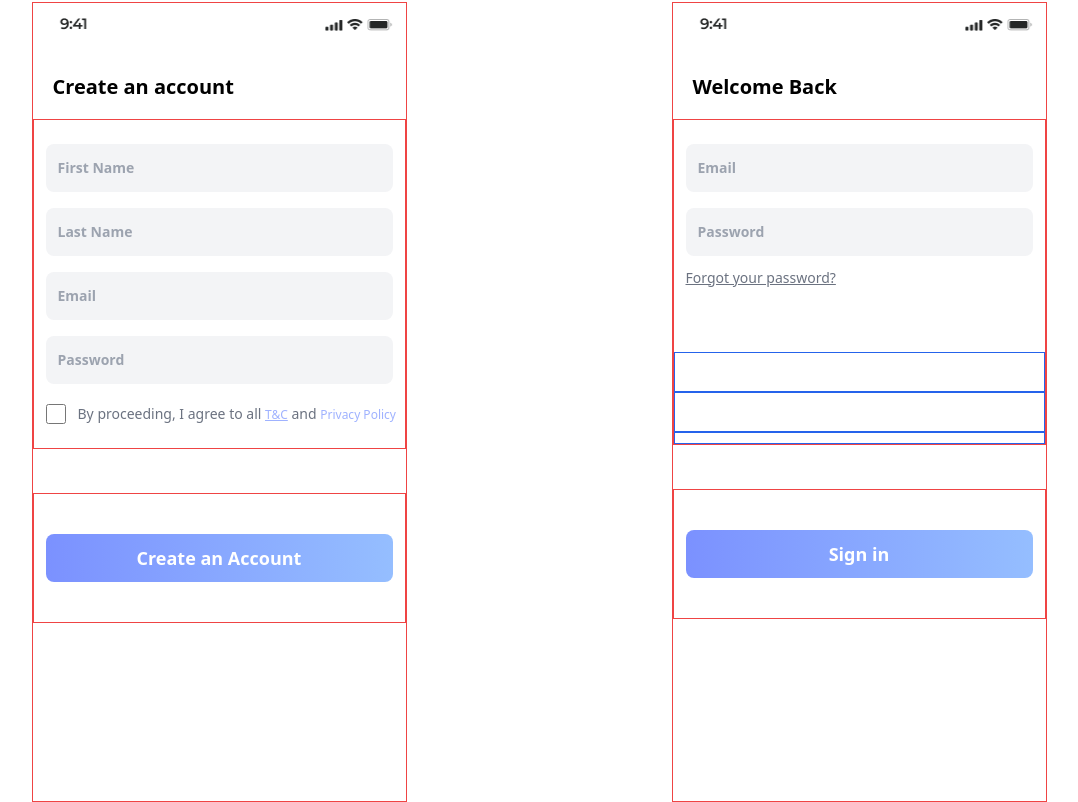
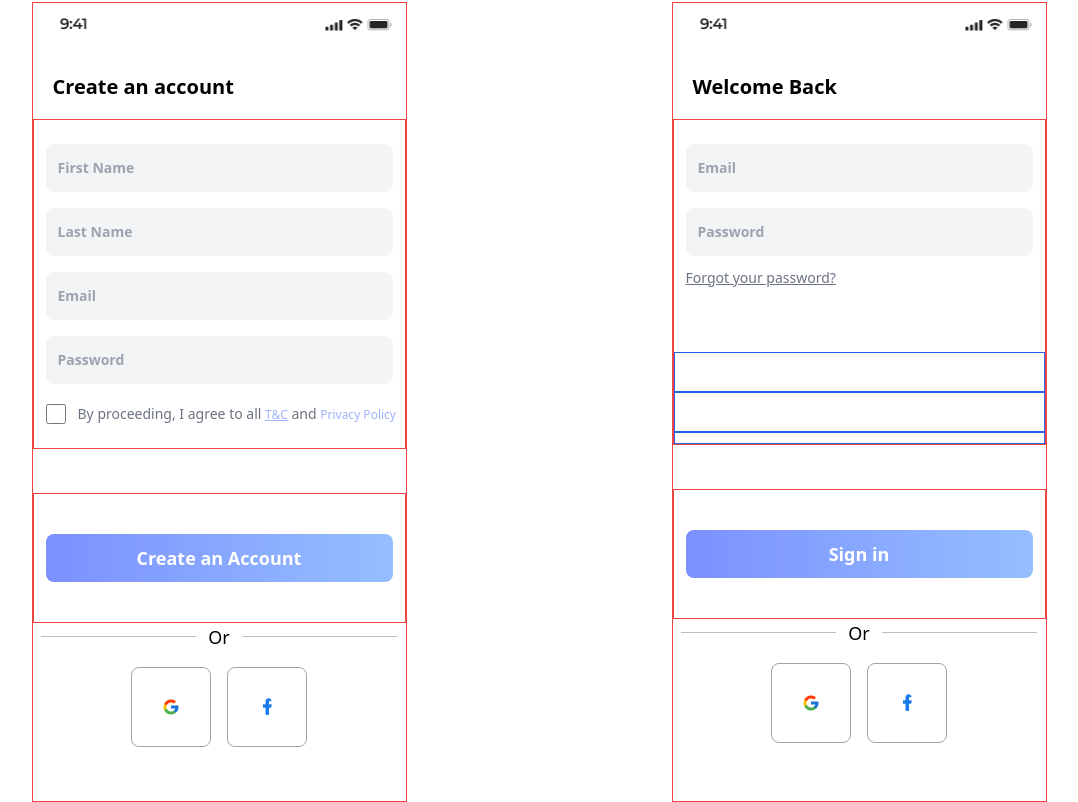
Before and after one commit to AbuUsaid/fitness_app_UI, a website: page src/index.html in a window 1280 px wide. Shown: the part 862-1664 px from the top of the page, without its empty margins (101-1179 px from the left). Drawn offline with Linux system fonts and the light colour scheme.

Commit message:
align company logos in screen 3 and 4

```diff
--- a/src/index.html
+++ b/src/index.html
@@ -163,6 +163,38 @@
                 <h2 class="p-12">Create an Account</h2>
               </button>
             </div>
+            <!-- or -->
+            <div class="flex items-center justify-center">
+              <div class="w-155 h-px border-solid border-gray-100 mr-3">
+                <img src="/assets/Line.png" alt="" />
+              </div>
+              <span class="text-lg text-black">Or</span>
+              <div class="w-155 h-px border-solid border-gray-100 ml-3">
+                <img src="/assets/Line.png" alt="" />
+              </div>
+            </div>
+            <!-- company logos -->
+            <div class="flex justify-center items-center mt-4">
+              <button
+                class="w-20 h-20 rounded-lg border border-gray-400 mr-4 flex justify-center items-center"
+              >
+                <img
+                  src="/assets/google.png"
+                  alt="Google Logo"
+                  class="w-15 h-15 object-cover rounded-full"
+                />
+              </button>
+
+              <button
+                class="w-20 h-20 rounded-lg border border-gray-400 flex justify-center items-center"
+              >
+                <img
+                  src="/assets/fb.png"
+                  alt="Facebook Logo"
+                  class="w-15 h-15 object-cover rounded-full"
+                />
+              </button>
+            </div>
           </div>
         </div>
       </div>
@@ -221,6 +253,38 @@
                 <h2 class="p-12">Sign in</h2>
               </button>
             </div>
+            <!-- or -->
+            <div class="flex items-center justify-center">
+              <div class="w-155 h-px border-solid border-gray-100 mr-3">
+                <img src="/assets/Line.png" alt="" />
+              </div>
+              <span class="text-lg text-black">Or</span>
+              <div class="w-155 h-px border-solid border-gray-100 ml-3">
+                <img src="/assets/Line.png" alt="" />
+              </div>
+            </div>
+            <!-- company logos -->
+            <div class="flex justify-center items-center mt-4">
+              <button
+                class="w-20 h-20 rounded-lg border border-gray-400 mr-4 flex justify-center items-center"
+              >
+                <img
+                  src="/assets/google.png"
+                  alt="Google Logo"
+                  class="w-15 h-15 object-cover rounded-full"
+                />
+              </button>
+
+              <button
+                class="w-20 h-20 rounded-lg border border-gray-400 flex justify-center items-center"
+              >
+                <img
+                  src="/assets/fb.png"
+                  alt="Facebook Logo"
+                  class="w-15 h-15 object-cover rounded-full"
+                />
+              </button>
+            </div>
           </div>
         </div>
       </div>
```
Also changed, not shown: assets/Line.png (added), assets/fb.png (added), assets/google.png (added), src/output.css.
